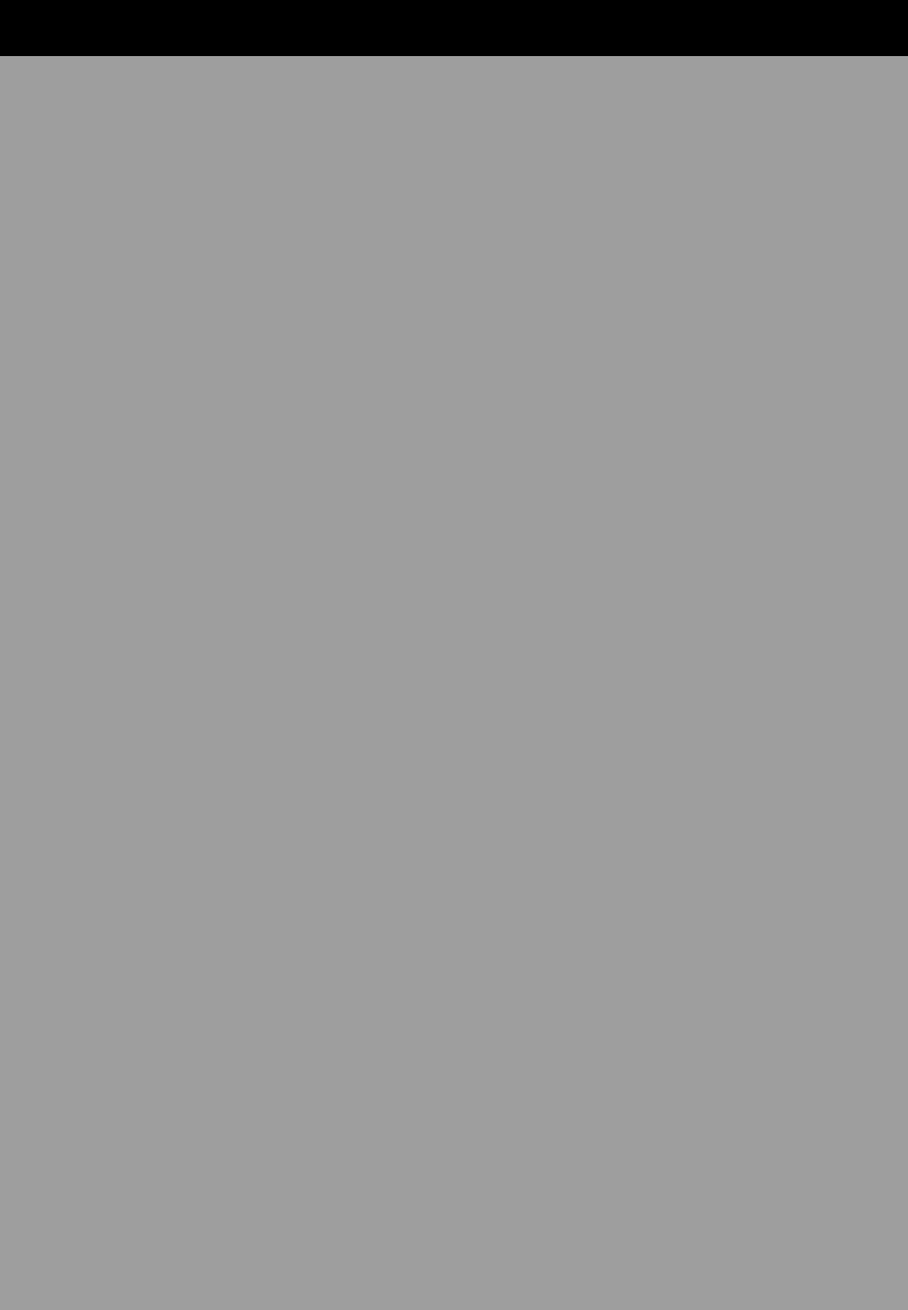
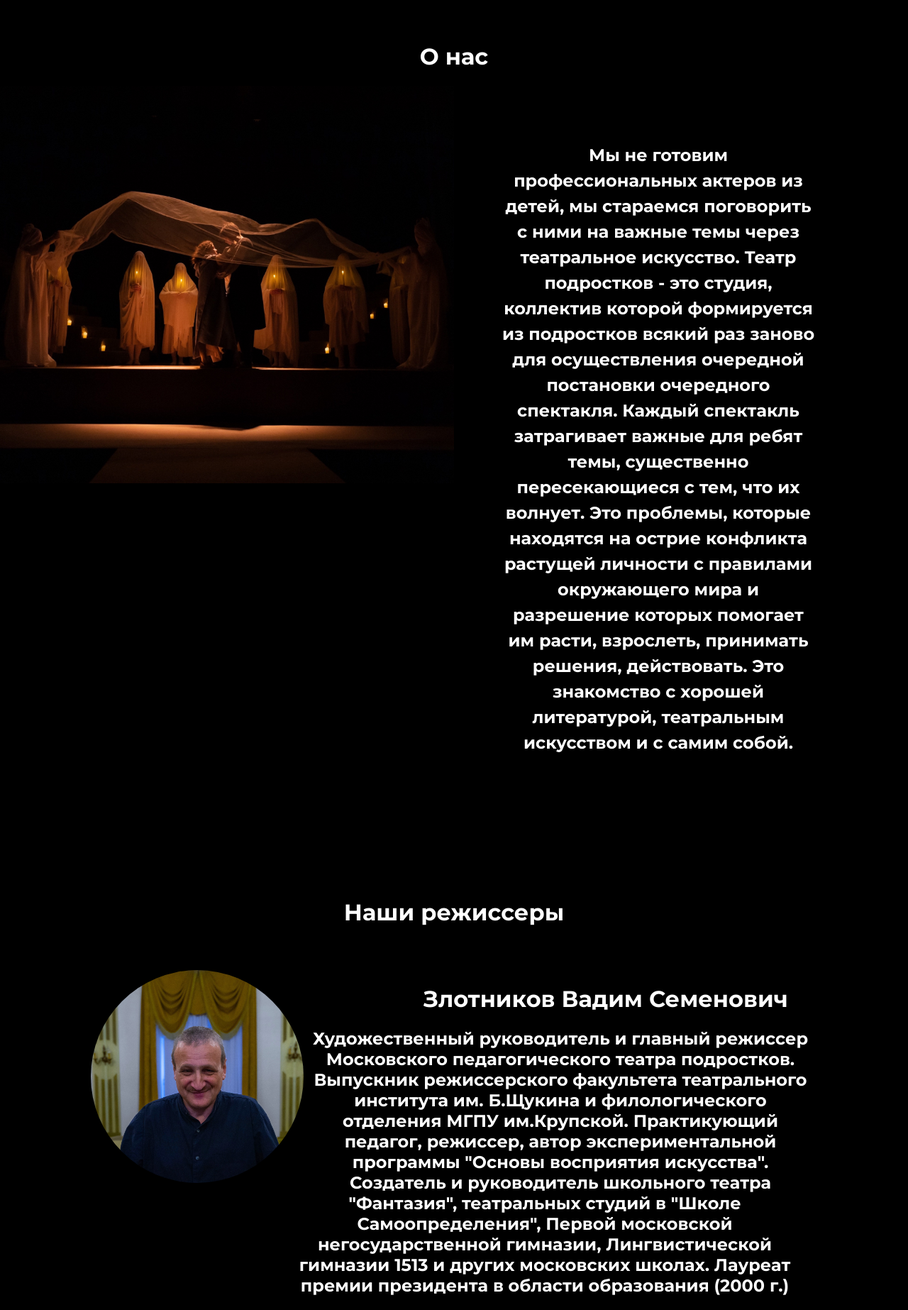
Before and after one commit to egorbi/Teatr_Podrostkov_Website, a Flask app: page / in a window 1280 px wide. Shown: the part 801-2647 px from the top of the page at 71% size. Before the commit the page ends 880 px from the top, so only its background shows below. Run offline with Flask 3, Linux system fonts and the light colour scheme; some libraries are stand-ins or nearby versions.

Commit message:
added "about" part. need to fix it

```diff
--- a/website/static/base.css
+++ b/website/static/base.css
@@ -1,6 +1,14 @@
 @import url('https://fonts.googleapis.com/css2?family=Montserrat:ital,wght@0,100..900;1,100..900&display=swap');
 body{
     margin:0;
+}
+
+.nav-line{
+    width: 100%;
+    background-color: black;
+    height: 10vh;
+    position:fixed;
+    z-index: 3;
 }
 
 .menu-toggle {
@@ -10,7 +18,7 @@ body{
     background: none;
     border: none;
     cursor: pointer;
-    z-index: 1000;
+    z-index: 3;
 }
 
 .menu-toggle .bar {
@@ -21,6 +29,8 @@ body{
     background-color: white;
     transition: 0.3s;
 }
+
+
 
 /* Transform bars for animation */
 .menu-toggle.active .bar:nth-child(1) {
@@ -33,6 +43,7 @@ body{
 
 .menu-toggle.active .bar:nth-child(3) {
     transform: rotate(-45deg) translate(7px, -7px);
+
 }
 
 /* Offcanvas Navbar */
@@ -50,7 +61,7 @@ body{
     flex-direction: column;
     justify-content: top;
     align-items: space-between;
-    z-index:1;
+    z-index:2;
 }
 
 .offcanvas ul {
@@ -78,11 +89,6 @@ body{
 
 .offcanvas ul li a:hover {
     color: grey;
-}
-
-/* Show Offcanvas when active */
-.offcanvas.active {
-    right: 0;
 }
 
 .tg-btn {
@@ -128,9 +134,8 @@ body{
    padding: 0 7% 0 0;
 }
 
-.nav-line{
-    width: 100%;
-    background-color: black;
-    height: 20%;
-    position:fixed;
+
+/* Show Offcanvas when active */
+.offcanvas.active {
+    right: 0;
 }
--- a/website/static/home.css
+++ b/website/static/home.css
@@ -1,7 +1,6 @@
 @import url('https://fonts.googleapis.com/css2?family=Montserrat:ital,wght@0,100..900;1,100..900&display=swap');
 body{
     background-color: black;
-
 }
 .background_and_name{
     padding-left: 0px;
@@ -24,23 +23,19 @@ body{
 
 .img1{
     background-image: url(/static/img/main1.png) !important;
-    padding-left: 0px;
     height: 100vh;
     width:100%;
     background-size:cover;
     background-position: center center;
-    position:;
     top:0;
-    z-index: 2;
+    z-index: 1;
 }
 img2{
     background-image: url(/static/img/main2.png) !important;
-    padding-left: 0px;
     height: 100vh;
     width:100%;
     background-size:cover;
     background-position: center center;
-    position:;
     top:0;
     z-index: -1;
 }
@@ -96,8 +91,73 @@ img2{
 }
 
 .about1 {
+    font-family: Montserrat;
+    color: white;
+    font-weight: 300;
+    text-align: center;
+    padding-top: 5vh;
+}
 
-    background-color:black;
-    background-image:none !important;
+.img-about1{
+    background-image: url(/static/img/img-about1.jpg) !important;
+    height: 70vh;
+    width:50vw;
+    background-size:cover;
+    background-position: center center;
+    float:left;
+}
 
+.about1 h2{
+    text-align: center;
+    line-height: 1.5;
+    padding-top: 10vh;
+    padding-right: 10vw;
+    padding-left: 55vw;
 }
+
+.about2{
+    font-family: Montserrat;
+    color: white;
+    font-weight: 300;
+    text-align: center;
+    padding-top: 20vh;
+}
+
+.vadim_semenovich{
+    padding-left: 10vw;
+    padding-top:5vh;
+}
+
+.img-vs{
+    background-image: url(/static/img/vs.jpg) !important;
+    object-fit: cover;
+    background-size: contain;
+    height: 300px;
+    width: 300px;
+    border-radius:500px;
+    float:left;
+}
+.vadim_semenovich h2{
+    padding-left: 20vw;
+    padding-right: 10vw;
+}
+
+.shura{
+    padding-top: 20vh;
+    padding-right: 10vw;
+}
+
+.img-shura{
+    background-image: url(/static/img/Shura.jpg) !important;
+    object-fit: cover;
+    background-size: contain;
+    height: 300px;
+    width: 300px;
+    border-radius:500px;
+    float:right;
+}
+
+.shura h2{
+    padding-left: 20vw;
+    padding-right: 10vw;
+}
--- a/website/templates/home.html
+++ b/website/templates/home.html
@@ -15,7 +15,26 @@
 
     </div>
     <div class="about1">
-        <h1>loldfpsDLFPOSNDFPN SD</h1>
+        <h1>О нас</h1>
+        <div class="img-about1"></div>
+        <h2>Мы не готовим профессиональных актеров из детей, мы стараемся поговорить с ними на важные темы через театральное искусство. Театр подростков - это студия, коллектив которой формируется из подростков всякий раз заново для осуществления очередной постановки очередного спектакля. Каждый спектакль затрагивает важные для ребят темы, существенно пересекающиеся с тем, что их волнует. Это проблемы, которые находятся на острие конфликта растущей личности с правилами окружающего мира и разрешение которых помогает им расти, взрослеть, принимать решения, действовать. Это знакомство с хорошей литературой, театральным искусством и с самим собой.
+</h2>
     </div>
-
+    <div class="about2">
+        <h1>Наши режиссеры</h1>
+        <div class="vadim_semenovich">
+            <div class="img-vs"></div>
+            <h1>Злотников Вадим Семенович</h1>
+            <h2>Художественный руководитель и главный режиссер Московского педагогического театра подростков.
+Выпускник режиссерского факультета театрального института им. Б.Щукина и филологического отделения МГПУ им.Крупской. Практикующий педагог, режиссер, автор экспериментальной программы "Основы восприятия искусства". Создатель и руководитель школьного театра "Фантазия", театральных студий в "Школе Самоопределения", Первой московской негосударственной гимназии, Лингвистической гимназии 1513 и других московских школах. Лауреат премии президента в области образования (2000 г.)</h2>
+        </div>
+        <div class="shura">
+            <div class="img-shura"></div>
+            <h1>Кузнецова Александра Сергеевна</h1>
+            <h2>Режиссер и педагог Московского педагогического театра подростков.
+Главный режиссер творческих смен LIS CAMP.
+Выпускница режиссерского факультета театрального института им. Б. Щукина. Курс народного артиста России Ю.И.Еремина.
+Выпускница РЭУ им. Плеханова</h2>
+        </div>
+    </div>
 {% endblock %}
```
Also changed, not shown: website/static/img/Shura.jpg (added), website/static/img/img-about1.jpg (added), website/static/img/vs.jpg (added).
